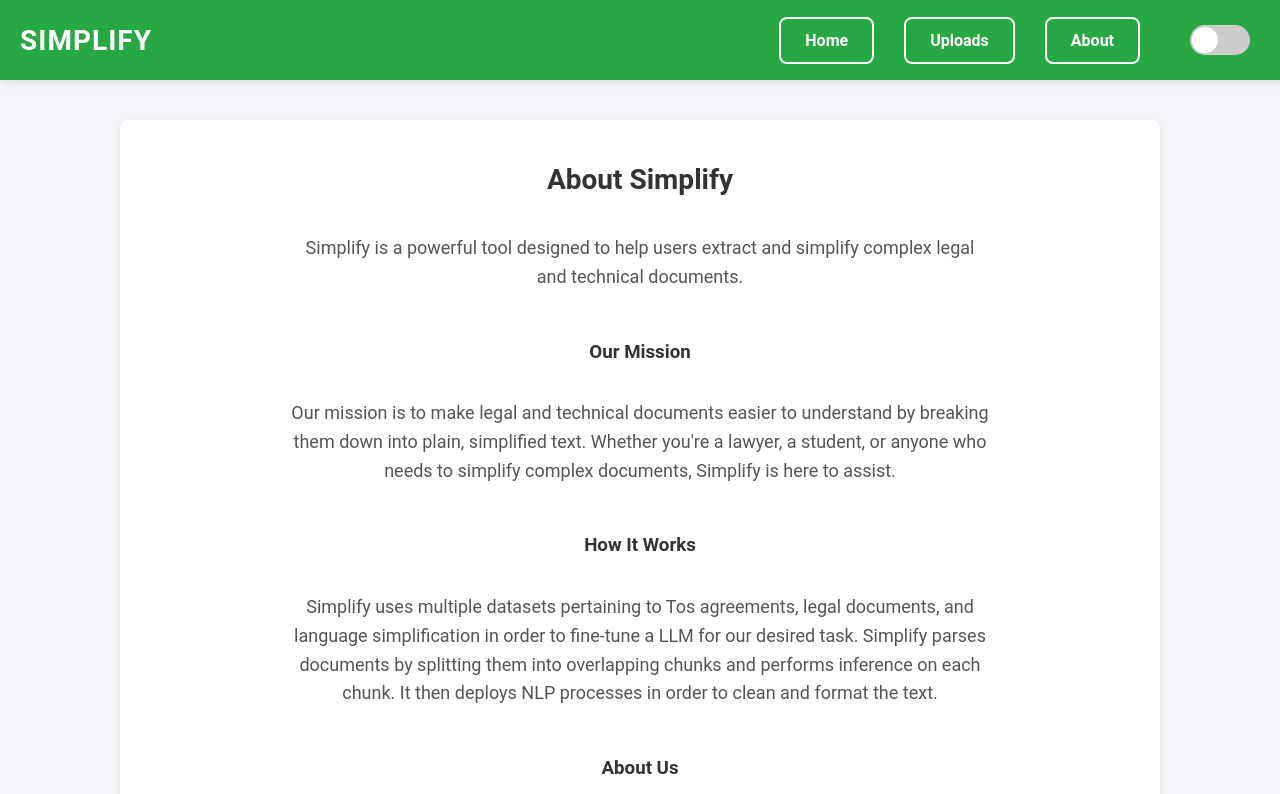
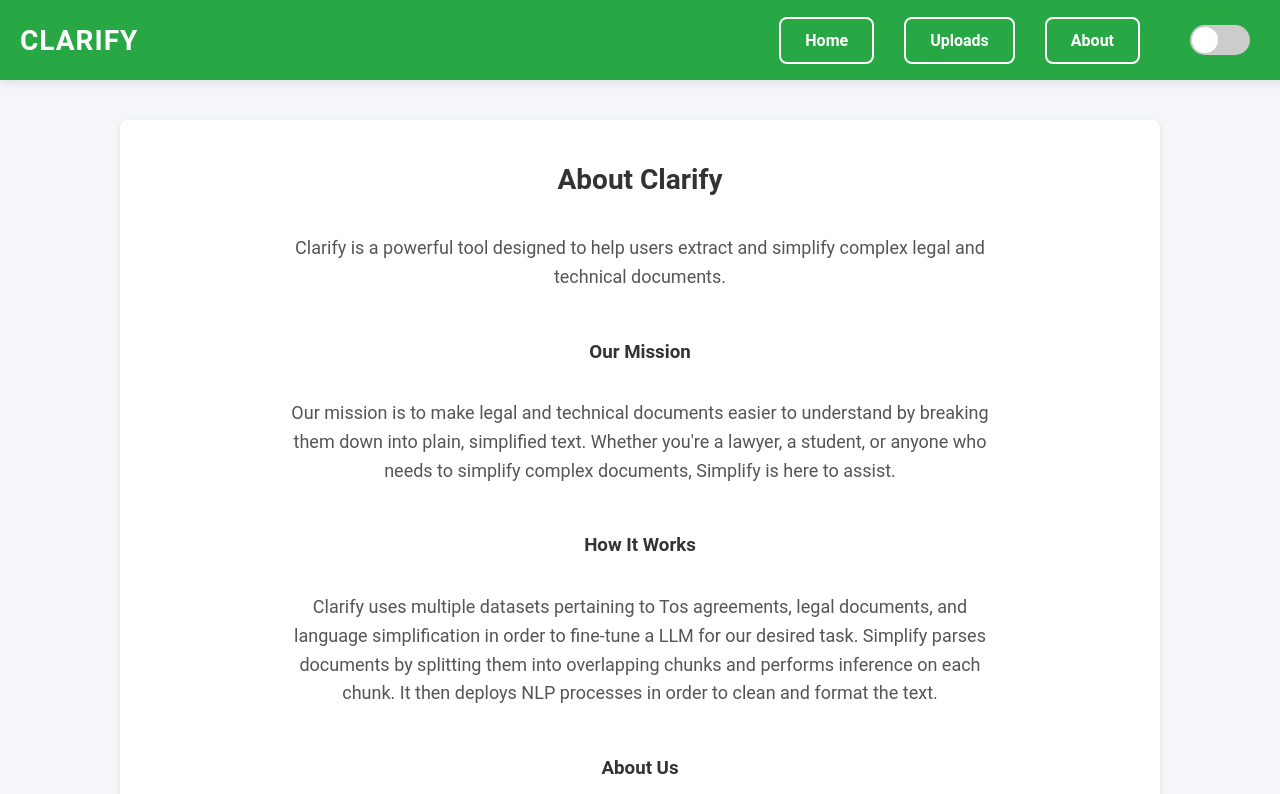
Before and after one commit to SeanGunn-ter/Clarify, a Flask app: page /about in a window 1280 px wide. Shown: the top 794 px of the page. Run offline with Flask 3, Linux system fonts and the light colour scheme.

Commit message:
Update about.html

```diff
--- a/templates/about.html
+++ b/templates/about.html
@@ -17,13 +17,13 @@
     </style>
     <meta charset="UTF-8">
     <meta name="viewport" content="width=device-width, initial-scale=1.0">
-    <title>About - Simplify</title>
+    <title>Clarify - About</title>
     <link rel="stylesheet" href="{{ url_for('static', filename='style.css') }}">
 </head>
 <body class="{% if dark_mode %}dark-mode{% endif %}">
     <!-- Banner Section -->
     <div class="banner">
-        <h1>Simplify</h1>
+        <h1>Clarify</h1>
         <a href="/" class="nav-btn">Home</a>
         <a href="/upload" class="nav-btn">Uploads</a>
         <a href="/about" class="nav-btn">About</a>
@@ -41,9 +41,9 @@
 
     <!-- Main Content -->
     <div class="container">
-        <h2>About Simplify</h2>
+        <h2>About Clarify</h2>
         <p>
-            Simplify is a powerful tool designed to help users extract and simplify complex legal and technical documents.
+            Clarify is a powerful tool designed to help users extract and simplify complex legal and technical documents.
         </p>
         <h3>Our Mission</h3>
         <p>
@@ -53,7 +53,7 @@
 
         <h3>How It Works</h3>
         <p>
-           Simplify uses multiple datasets pertaining to Tos agreements, legal documents,
+            Clarify uses multiple datasets pertaining to Tos agreements, legal documents,
             and language simplification in order to fine-tune a LLM for our desired task.
             Simplify parses documents by splitting them into overlapping chunks and performs
             inference on each chunk. It then deploys NLP processes in order to clean and format the text.
```
